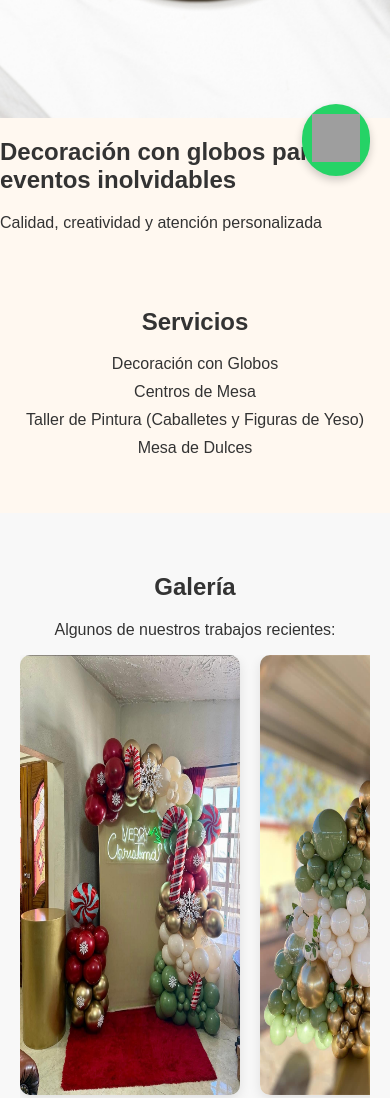
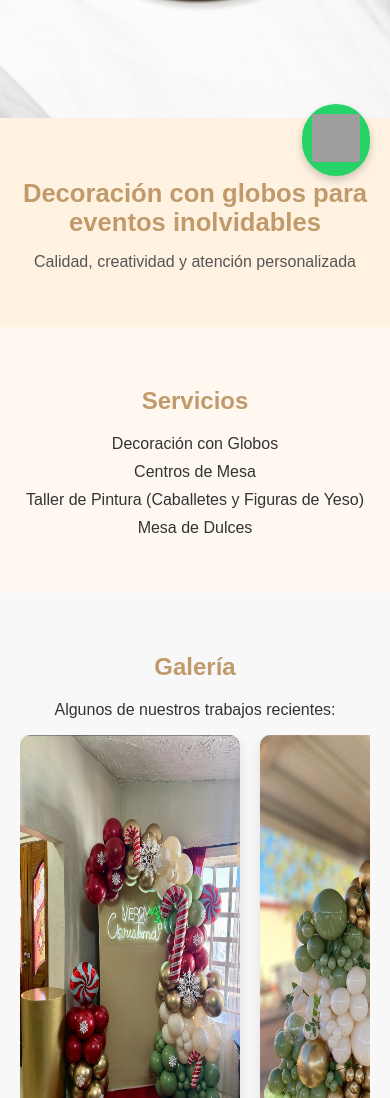
Before and after one commit to JCardozaM/CreandoBellosMomentos.github.io, a plain HTML site: page index.html in a window 390 px wide. Shown: the part 648-1746 px from the top of the page. Drawn offline with Linux system fonts and the light colour scheme; grey boxes are pictures that could not be loaded.

Commit message:
Update style.css

```diff
--- a/css/style.css
+++ b/css/style.css
@@ -1,3 +1,4 @@
+/* GENERAL */
 body {
   font-family: Arial, sans-serif;
   background-color: #fff8f0;
@@ -22,40 +23,41 @@ header p {
   margin: 5px 0 0;
 }
 
-/* HERO */
+/* HERO (SOLO IMAGEN DE FONDO) */
 .hero-section {
   background-image: url('../images/inicio.jpg');
   background-size: cover;
   background-position: center;
   height: 100vh;
   position: relative;
-  display: flex;
-  align-items: center;
-  justify-content: center;
-  text-align: center;
 }
 
-.hero-text {
-  background-color: rgba(0, 0, 0, 0.4);
-  padding: 40px;
-  border-radius: 10px;
-  color: white;
+/* NUEVA SECCIÓN DE BIENVENIDA */
+.mensaje-bienvenida {
+  background-color: #fff2e1;
+  text-align: center;
+  padding: 40px 20px;
 }
 
-.hero-text h2 {
-  font-size: 2.5em;
+.mensaje-bienvenida h2 {
+  font-size: 2em;
   margin-bottom: 10px;
+  color: #c19a6b;
 }
 
-.hero-text p {
-  font-size: 1.2em;
-  margin: 0;
+.mensaje-bienvenida p {
+  font-size: 1.1em;
+  color: #555;
 }
 
 /* SERVICIOS */
 #servicios {
   padding: 40px 20px;
   text-align: center;
+}
+
+#servicios h2 {
+  color: #c19a6b;
 }
 
 #servicios ul {
@@ -67,26 +69,15 @@ header p {
   margin: 10px 0;
 }
 
-/* CONTACTANOS */
-#contactanos {
+/* GALERÍA */
+#galeria {
+  background-color: #f8f8f8;
   padding: 40px 20px;
   text-align: center;
 }
 
-#contactanos ul {
-  list-style: none;
-  padding: 0;
-}
-
-#contactanos li {
-  margin: 10px 0;
-}
-
-/* GALERÍA HORIZONTAL */
-#galeria {
-  background-color: #f8f8f8;
-  padding: 40px 20px;
-  text-align: center;
+#galeria h2 {
+  color: #c19a6b;
 }
 
 .galeria-scroll {
@@ -110,10 +101,29 @@ header p {
 
 .galeria-scroll img:hover,
 .galeria-scroll img:active {
-  transform: scale(1.5);
+  transform: scale(1.2);
 }
 
-/* WHATSAPP */
+/* CONTACTANOS */
+#contactanos {
+  padding: 40px 20px;
+  text-align: center;
+}
+
+#contactanos h2 {
+  color: #c19a6b;
+}
+
+#contactanos ul {
+  list-style: none;
+  padding: 0;
+}
+
+#contactanos li {
+  margin: 10px 0;
+}
+
+/* WHATSAPP FLOAT */
 .whatsapp-float {
   position: fixed;
   bottom: 20px;
@@ -144,16 +154,16 @@ footer {
 
 /* RESPONSIVE */
 @media screen and (max-width: 768px) {
-  .hero-text h2 {
-    font-size: 2em;
+  .hero-section {
+    height: 70vh;
   }
 
-  .hero-text p {
-    font-size: 1em;
+  .mensaje-bienvenida h2 {
+    font-size: 1.6em;
   }
 
-  .hero-section {
-    height: 70vh;
+  .mensaje-bienvenida p {
+    font-size: 1em;
   }
 
   .galeria-scroll img {
```
